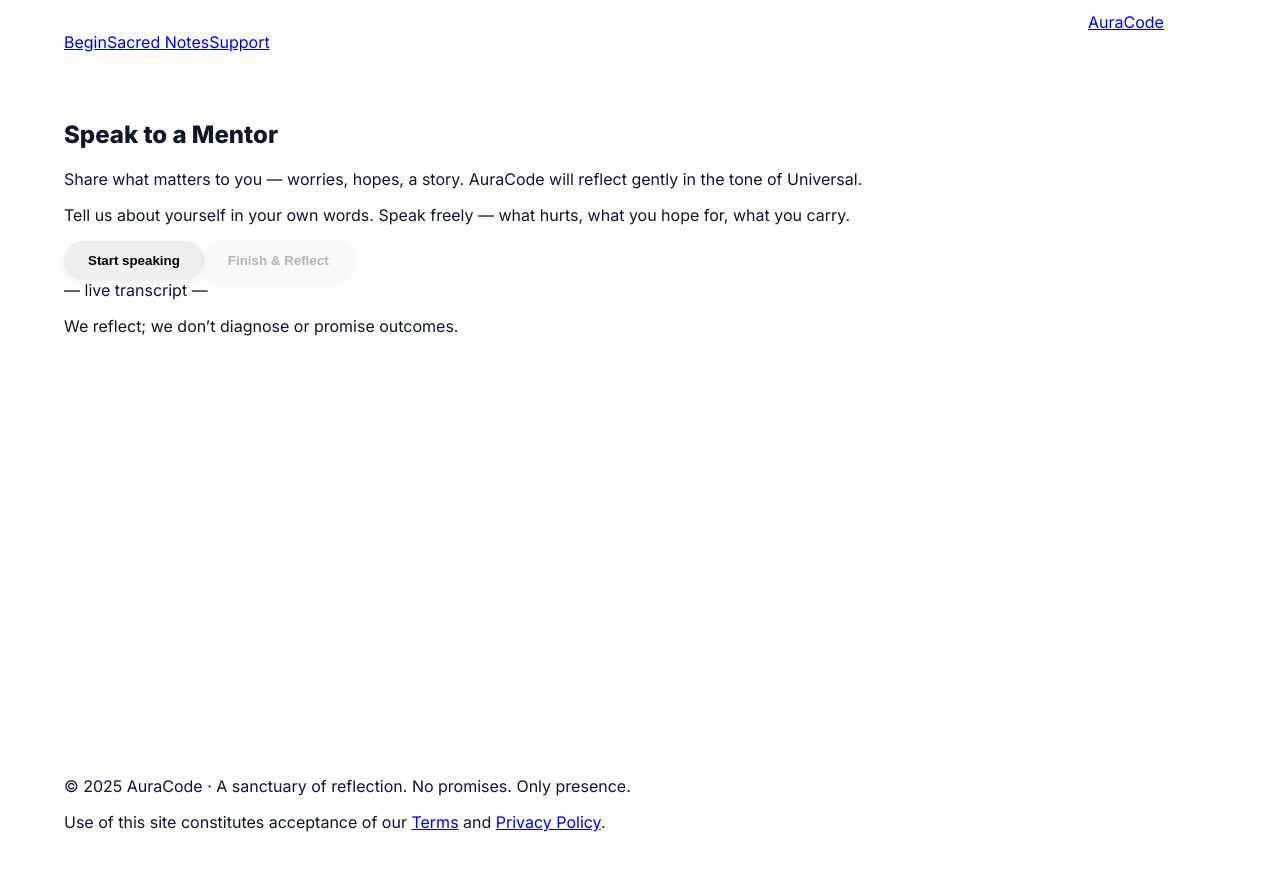
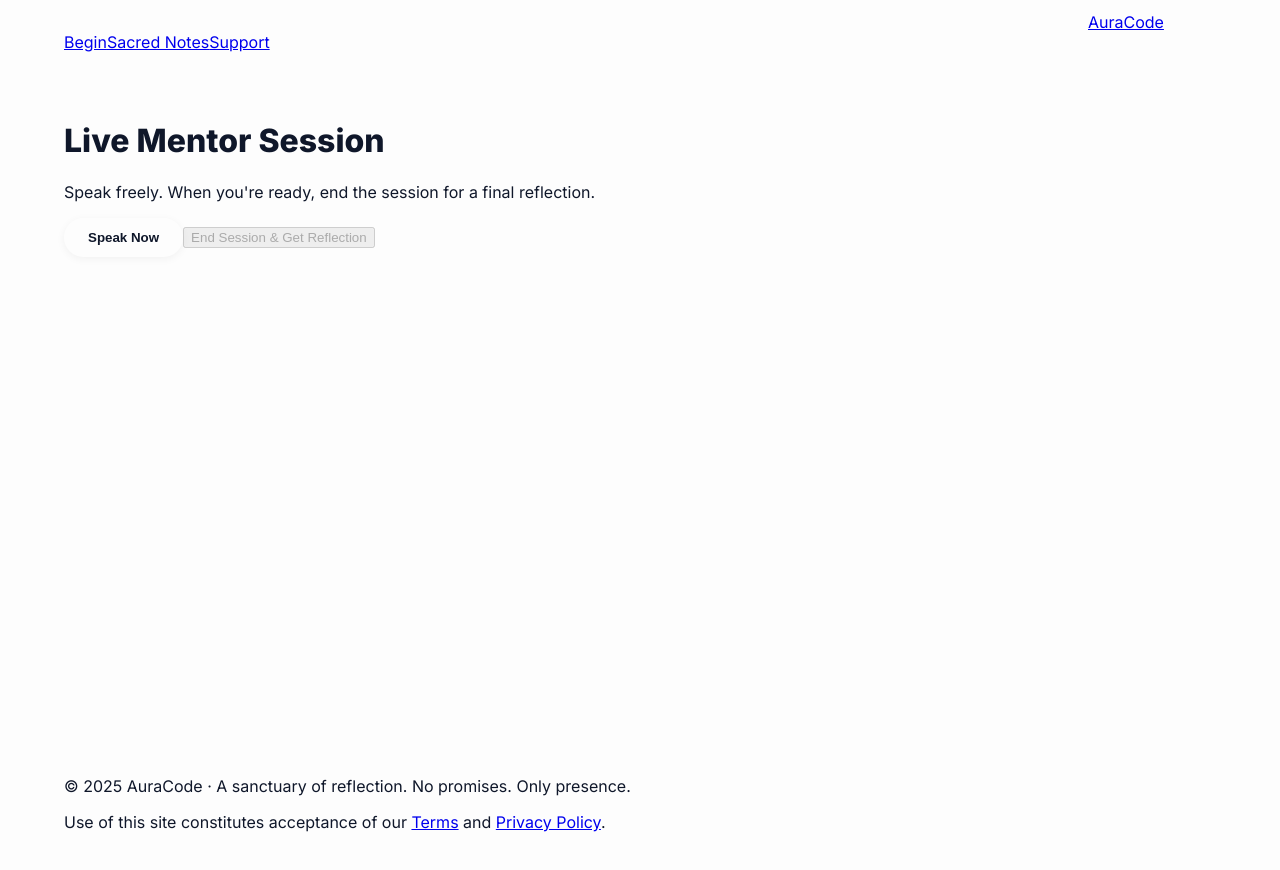
Before and after one commit to danyaffa/Total-iora, a Next.js app: page /get-your-aura in a window 1280 px wide. Shown: the part 1020-1890 px from the top of the page. Built offline with nearby package versions, Linux system fonts and the light colour scheme.

Commit message:
Update get-your-aura.js

```diff
--- a/pages/get-your-aura.js
+++ b/pages/get-your-aura.js
@@ -1,32 +1,109 @@
 import { useRouter } from "next/router";
-import { useState } from "react";
-import VoiceIntake from "../components/VoiceIntake";
+import { useState, useRef, useEffect } from "react";
+import ChatGPTBall from "../components/ChatGPTBall";
 import { generateAuraCode } from "../lib/generateAuraCode";
+
+// Helper to download the Aura DNA
+function downloadAuraDNA(content) {
+  const blob = new Blob([content], { type: 'text/plain;charset=utf-8' });
+  const url = URL.createObjectURL(blob);
+  const a = document.createElement('a');
+  a.href = url;
+  a.download = 'AuraCode-DNA.txt';
+  document.body.appendChild(a);
+  a.click();
+  document.body.removeChild(a);
+  URL.revokeObjectURL(url);
+}
 
 export default function GetYourAura(){
   const router = useRouter();
-  const path = (router.query.path || "Universal")+"";
-  const [result, setResult] = useState(null);
+  const path = (router.query.path || "Universal") + "";
+  const [listening, setListening] = useState(false);
+  const [conversation, setConversation] = useState([]);
+  const [finalReading, setFinalReading] = useState(null);
+  const recRef = useRef(null);
 
-  async function onDone({ transcript, reading }){
+  useEffect(() => {
+    if (typeof window === 'undefined') return;
+    const SR = window.SpeechRecognition || window.webkitSpeechRecognition;
+    if (!SR) { console.error("Speech Recognition not supported."); return; }
+
+    const rec = new SR();
+    rec.continuous = false; // Listen for one phrase at a time
+    rec.interimResults = false;
+
+    rec.onresult = (e) => {
+      const transcript = e.results[0][0].transcript;
+      setConversation(prev => [...prev, { from: 'user', text: transcript }]);
+      // Placeholder for AI response
+      setTimeout(() => {
+        setConversation(prev => [...prev, { from: 'ai', text: `Reflecting on "${transcript}"... Tell me more.`}]);
+      }, 1500);
+      setListening(false);
+    };
+    rec.onend = () => setListening(false);
+    recRef.current = rec;
+  }, []);
+
+  const toggleListen = () => {
+    if (listening) {
+      recRef.current?.stop();
+    } else {
+      recRef.current?.start();
+    }
+    setListening(!listening);
+  };
+
+  const finishSession = () => {
+    const fullTranscript = conversation.filter(m => m.from === 'user').map(m => m.text).join(' ');
+    const reading = `Based on your words, a feeling of gentle searching emerges. You carry both strength and vulnerability. Remember to be kind to yourself on this path. This is a reflection of the energy you've shared today.`;
     const { code, color } = generateAuraCode("Friend", "1970-01-01");
-    setResult({ transcript, reading, code, color });
+    setFinalReading({ transcript: fullTranscript, reading, code, color });
+  };
+
+  if (finalReading) {
+    const dnaContent = `--- Your Aura DNA ---\n\nAuraCode: ${finalReading.code}\nAuraColor: ${finalReading.color}\n\n--- Your Reflection ---\n${finalReading.reading}\n\n--- Your Words ---\n${finalReading.transcript}`;
+    return (
+      <div className="max-w-2xl mx-auto text-center grid gap-4">
+        <h2 className="text-3xl font-bold">Your Reflection is Ready</h2>
+        <div className="p-6 rounded-2xl border bg-white/70 text-left">
+          <p className="text-xs text-gray-500">Your AuraCode: <span className="font-mono">{finalReading.code} · {finalReading.color}</span></p>
+          <div className="mt-3 whitespace-pre-wrap leading-relaxed">{finalReading.reading}</div>
+        </div>
+        <button className="btn btn-accent w-full" onClick={() => downloadAuraDNA(dnaContent)}>
+          Download Aura DNA
+        </button>
+      </div>
+    );
   }
 
   return (
-    <div className="grid gap-6">
-      <h2 className="text-2xl font-bold">Speak to a Mentor</h2>
-      <p className="text-gray-600">
-        Share what matters to you — worries, hopes, a story. AuraCode will reflect gently in the tone of {path}.
-      </p>
-      <VoiceIntake path={path} onDone={onDone} />
-      {result && (
-        <div className="p-6 rounded-2xl border bg-white/70">
-          <p className="text-xs text-gray-500">Your AuraCode: <span className="font-mono">{result.code} · {result.color}</span></p>
-          <div className="mt-3 whitespace-pre-wrap">{result.reading}</div>
-          <p className="mt-4 text-xs text-gray-500">We hold space; we don’t promise outcomes.</p>
-        </div>
-      )}
+    <div className="max-w-2xl mx-auto grid gap-6">
+      <div className="text-center">
+        <h1 className="text-3xl font-bold text-slate-800">Live Mentor Session</h1>
+        <p className="mt-2 text-slate-500">Speak freely. When you're ready, end the session for a final reflection.</p>
+      </div>
+
+      <div className="space-y-4">
+        {conversation.map((msg, i) => (
+          <div key={i} className={`flex ${msg.from === 'user' ? 'justify-end' : 'justify-start'}`}>
+            <p className={`max-w-sm px-4 py-2 rounded-2xl ${msg.from === 'user' ? 'bg-blue-500 text-white' : 'bg-slate-200 text-slate-800'}`}>
+              {msg.text}
+            </p>
+          </div>
+        ))}
+      </div>
+
+      <div className="flex flex-col items-center justify-center gap-4 mt-8">
+        <ChatGPTBall isListening={listening} />
+        <button className="btn btn-soft" onClick={toggleListen}>
+          {listening ? 'Listening...' : 'Speak Now'}
+        </button>
+        <button className="text-sm text-slate-500 hover:underline" onClick={finishSession} disabled={conversation.length === 0}>
+          End Session & Get Reflection
+        </button>
+      </div>
     </div>
   );
 }
```
